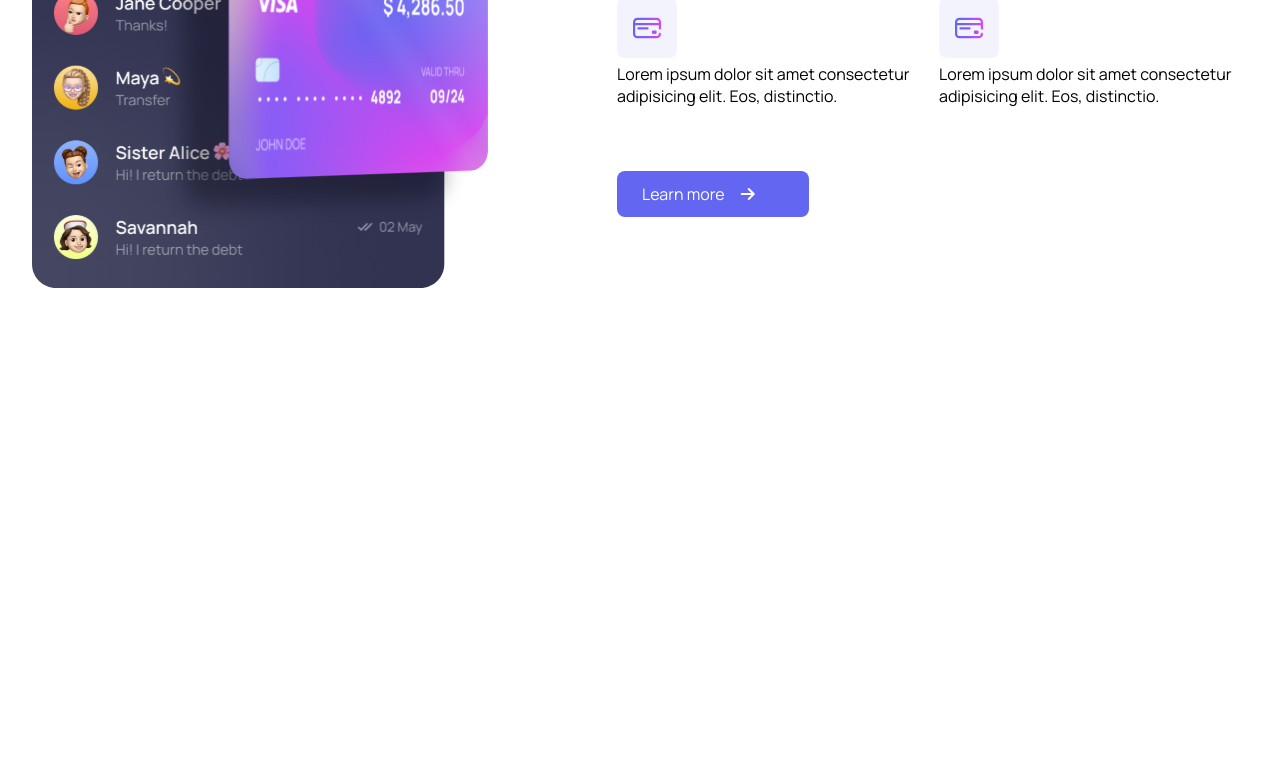
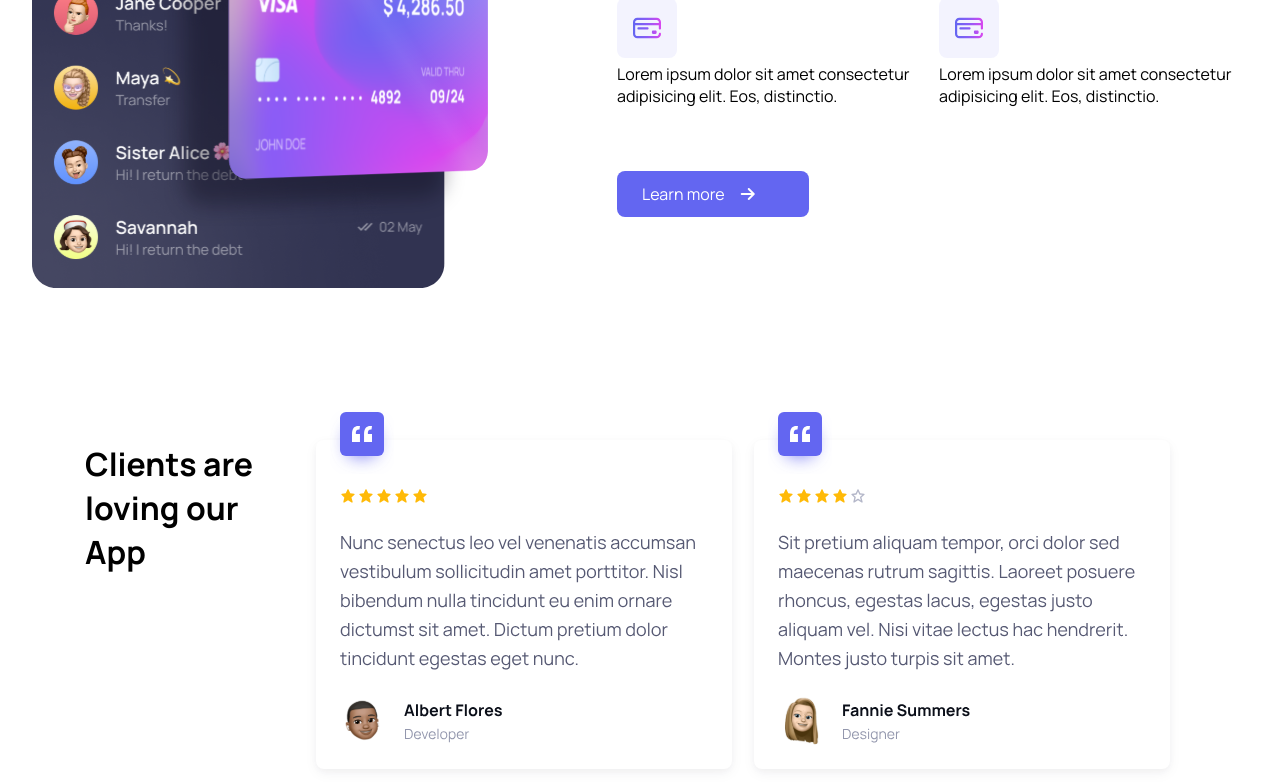
Before and after one commit to eriknyberg91/inlamningsuppgift-jsreact, a React (Vite) app: page / in a window 1536 px wide. Shown: the part 3412-4196 px from the top of the page, without its empty margins (151-1414 px from the left). Before the commit the page ends 3726 px from the top, so only its background shows below. Built offline with nearby package versions, Linux system fonts and the light colour scheme.

Commit message:
Desktop Clients

```diff
--- a/src/App.jsx
+++ b/src/App.jsx
@@ -11,6 +11,7 @@ import IconSmile from './img/iconsmile.svg'
 import Branding from './components/Branding'
 import HowDoesItWork from './components/HowDoesItWork'
 import ProductInfo from './components/ProductInfo'
+import Clients from './components/Clients'
 
 const App = () => {
 
@@ -55,6 +56,7 @@ const App = () => {
       <Features featuresList={features} />
       <HowDoesItWork />
       <ProductInfo />
+      <Clients />
     </div>
   )
 }
--- /dev/null
+++ b/src/components/Clients.css
@@ -0,0 +1,33 @@
+.clients-container {
+    display: none;
+}
+
+
+@media (min-width: 768px) {
+
+
+}
+@media (min-width: 1400px) {
+.clients-container {
+    width: 100%;
+    padding-left: var(--container-padding);
+    padding-right: var(--container-padding);
+    margin: auto;
+    max-width: 1320px;
+    display: grid;
+    grid-template-columns: 2fr 1fr 1fr;
+    padding: 6rem;
+
+}
+
+.clients-container h1 {
+    display: flex;
+    justify-content: center;
+    padding: 2rem;
+    font-size: 2rem;
+}
+
+.client-card {
+    gap: 5px;
+}
+}
--- /dev/null
+++ b/src/components/Clients.jsx
@@ -0,0 +1,22 @@
+import React from 'react'
+import './Clients.css'
+import Albert from '../img/testimonialalbert.svg'
+import Fannie from '../img/testimonialfannie.svg'
+
+const Clients = () => {
+  return (
+    <div class="clients-container">
+            <div class="clients-container-text">
+                <h1>Clients are loving our App</h1>
+            </div>
+            <div class="client-card">
+                <img src={Albert} alt="" />
+            </div>
+            <div class="client-card">
+                <img src={Fannie} alt="" />
+            </div>
+        </div>
+  )
+}
+
+export default Clients
```
Also changed, not shown: src/img/testimonialalbert.svg (added), src/img/testimonialfannie.svg (added).
